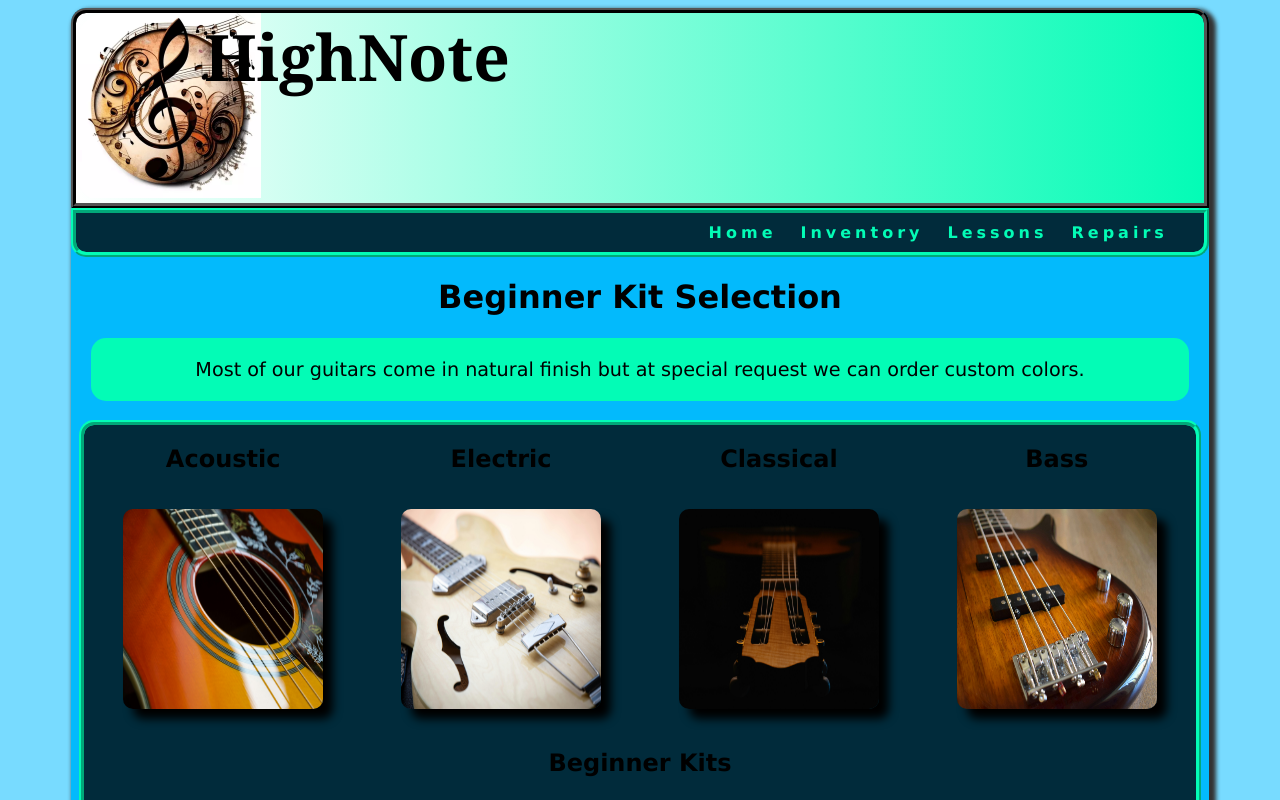
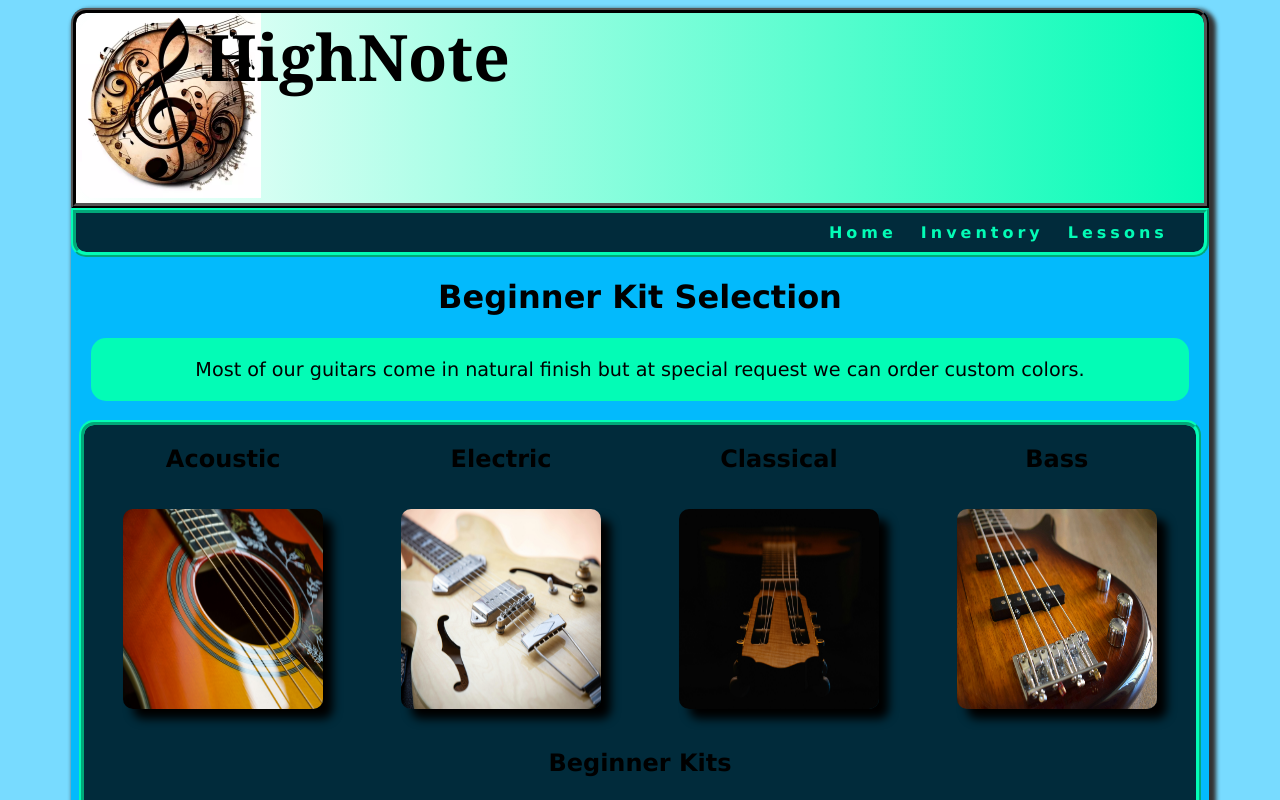
Before and after one commit to etrze/HighnoteMusic, a plain HTML site: page inventoryBeginner.html in a window 1280 px wide. Shown: the top 800 px of the page. Drawn offline with Linux system fonts and the light colour scheme.

Commit message:
Update inventoryBeginner.html

```diff
--- a/inventoryBeginner.html
+++ b/inventoryBeginner.html
@@ -20,7 +20,6 @@
                 <a href="index.html">Home</a> &nbsp;
                 <a href="inventory.html">Inventory</a> &nbsp;
                 <a href="lessons.html">Lessons</a> &nbsp;
-                <a href="repairs.html">Repairs</a> &nbsp;
             </nav>
 
             <main>
```
